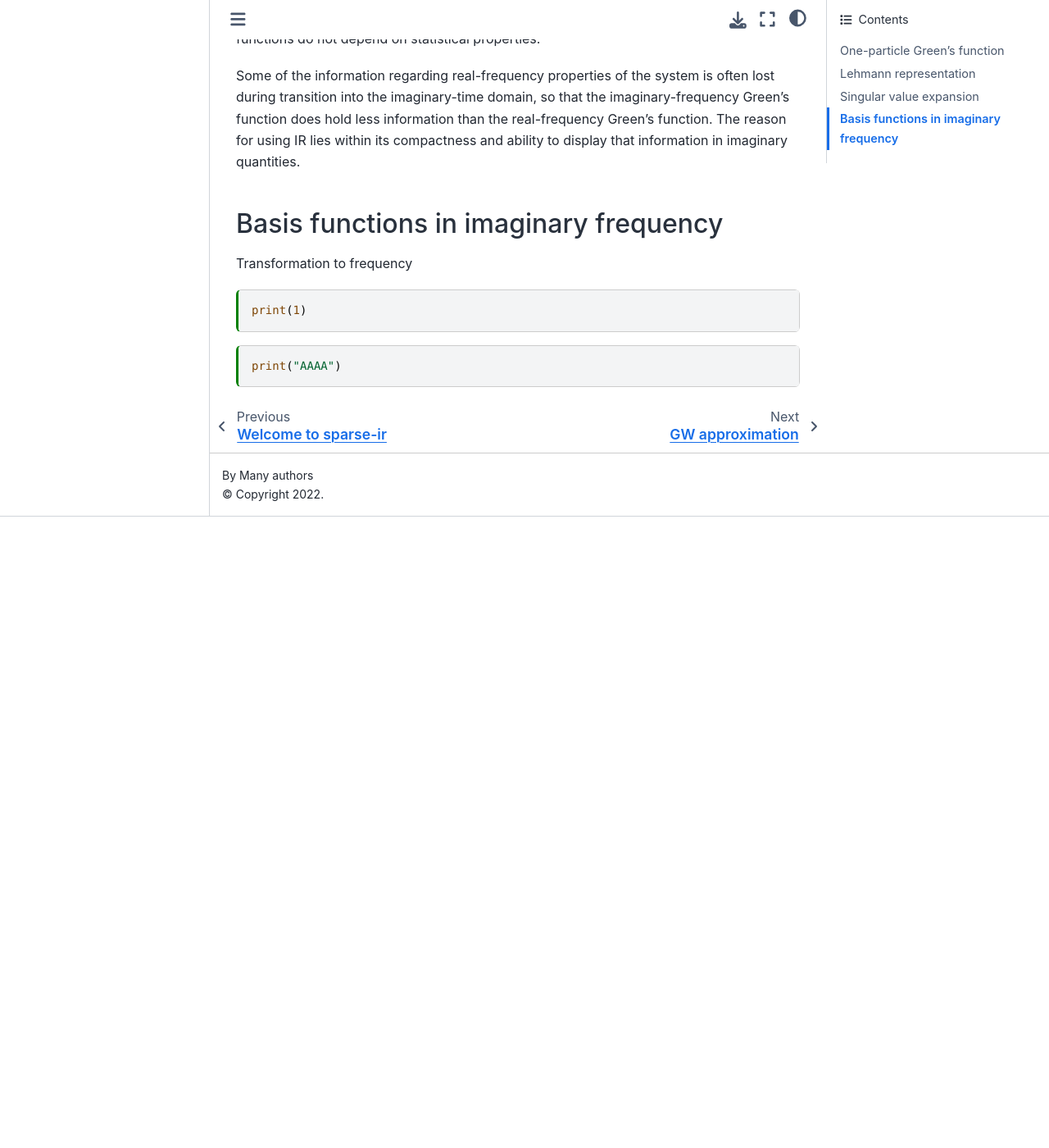
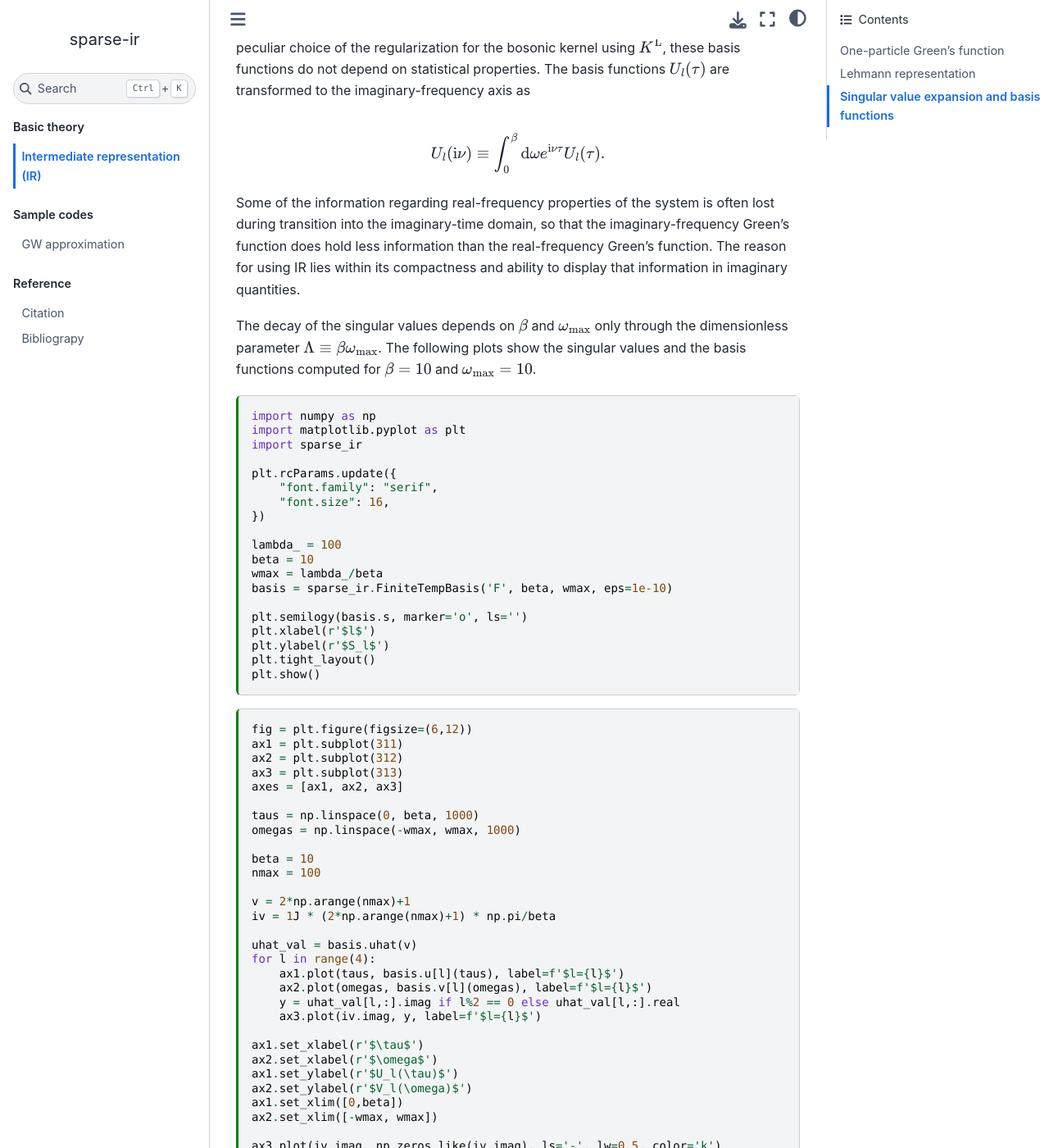
Before and after one commit to SpM-lab/sparse-ir-tutorial, a Jupyter Book: the page built from docs/IR.md, in a window 1280 px wide and 1400 px high, scrolled down 2488 px. Shown: the whole window at 82% size. Built offline with Jupyter Book 1.0.4 settings and Sphinx 7.4.7 and the Sphinx Book theme 1.1.4, drawn with Linux system fonts in a browser that asks for light colours; pages that are not in the unit, such as notebooks, are missing from menus; cross-references to code outside the pages are shown as plain code; before the commit the page ends 3118 px from its top, so only the background shows below that; some of the changed text lies outside the part shown.

Commit message:
Updated sparse sampling

````diff
--- a/docs/IR.md
+++ b/docs/IR.md
@@ -125,7 +125,7 @@ $$
 
 +++
 
-## Singular value expansion
+## Singular value expansion and basis functions
 
 The singular value expnasion of the kernel {eq}`KL` reads {cite:p}`Shinaoka:2017ix`
 
@@ -137,23 +137,76 @@ for $\omega \in [-\wmax, \wmax]$ with $\wmax$ (>0) being a cut-off frequency.
 $U_l(\tau)$ and $V_l(\omega)$ are left and right singular functions and $S_l$ as the singular values (with $S_0>S_1>S_2>...>0$).
 The two sets of singular functions $U$ and $V$ make up the basis functions of the so-called Intermediate Representation (IR), which depends on $\beta$ and the cutoff $\wmax$.
 For the peculiar choice of the regularization for the bosonic kernel using $K^\mathrm{L}$, these basis functions do not depend on statistical properties.
+The basis functions $U_l(\tau)$ are transformed to the imaginary-frequency axis as
+
+$$
+U_l(\iv) \equiv \int_0^\beta \dd \omega e^{\iv \tau} U_l(\tau).
+$$
 
 Some of the information regarding real-frequency properties of the system is often lost during transition into the imaginary-time domain, so that the imaginary-frequency Green's function does hold less information than the real-frequency Green's function. The reason for using IR lies within its compactness and ability to display that information in imaginary quantities.
 
-+++
-
-## Basis functions in imaginary frequency
-
-Transformation to frequency
+The decay of the singular values depends on $\beta$ and $\wmax$ only through the dimensionless parameter $\Lambda\equiv \beta\wmax$.
+The following plots show the singular values and the basis functions computed for $\beta=10$ and $\wmax=10$.
 
 ```{code-cell} ipython3
-print(1)
+import numpy as np
+import matplotlib.pyplot as plt
+import sparse_ir
+
+plt.rcParams.update({
+    "font.family": "serif",
+    "font.size": 16,
+})
+
+lambda_ = 100
+beta = 10
+wmax = lambda_/beta
+basis = sparse_ir.FiniteTempBasis('F', beta, wmax, eps=1e-10)
+
+plt.semilogy(basis.s, marker='o', ls='')
+plt.xlabel(r'$l$')
+plt.ylabel(r'$S_l$')
+plt.tight_layout()
+plt.show()
 ```
 
 ```{code-cell} ipython3
-print("AAAA")
+fig = plt.figure(figsize=(6,12))
+ax1 = plt.subplot(311)
+ax2 = plt.subplot(312)
+ax3 = plt.subplot(313)
+axes = [ax1, ax2, ax3]
+
+taus = np.linspace(0, beta, 1000)
+omegas = np.linspace(-wmax, wmax, 1000)
+
+beta = 10
+nmax = 100
+
+v = 2*np.arange(nmax)+1
+iv = 1J * (2*np.arange(nmax)+1) * np.pi/beta
+
+uhat_val = basis.uhat(v)
+for l in range(4):
+    ax1.plot(taus, basis.u[l](taus), label=f'$l={l}$')
+    ax2.plot(omegas, basis.v[l](omegas), label=f'$l={l}$')
+    y = uhat_val[l,:].imag if l%2 == 0 else uhat_val[l,:].real
+    ax3.plot(iv.imag, y, label=f'$l={l}$')
+
+ax1.set_xlabel(r'$\tau$')
+ax2.set_xlabel(r'$\omega$')
+ax1.set_ylabel(r'$U_l(\tau)$')
+ax2.set_ylabel(r'$V_l(\omega)$')
+ax1.set_xlim([0,beta])
+ax2.set_xlim([-wmax, wmax])
+
+ax3.plot(iv.imag, np.zeros_like(iv.imag), ls='-', lw=0.5, color='k')
+ax3.set_xlabel(r'$\nu$')
+ax3.set_ylabel(r'$\hat{U}_l(\mathrm{i}\nu)$')
+ax3.set_xlim([0, iv.imag.max()])
+
+for ax in axes:
+    ax.legend(loc='best', frameon=False)
+
+plt.tight_layout()
 ```
-
-```{code-cell} ipython3
-
-```
````
